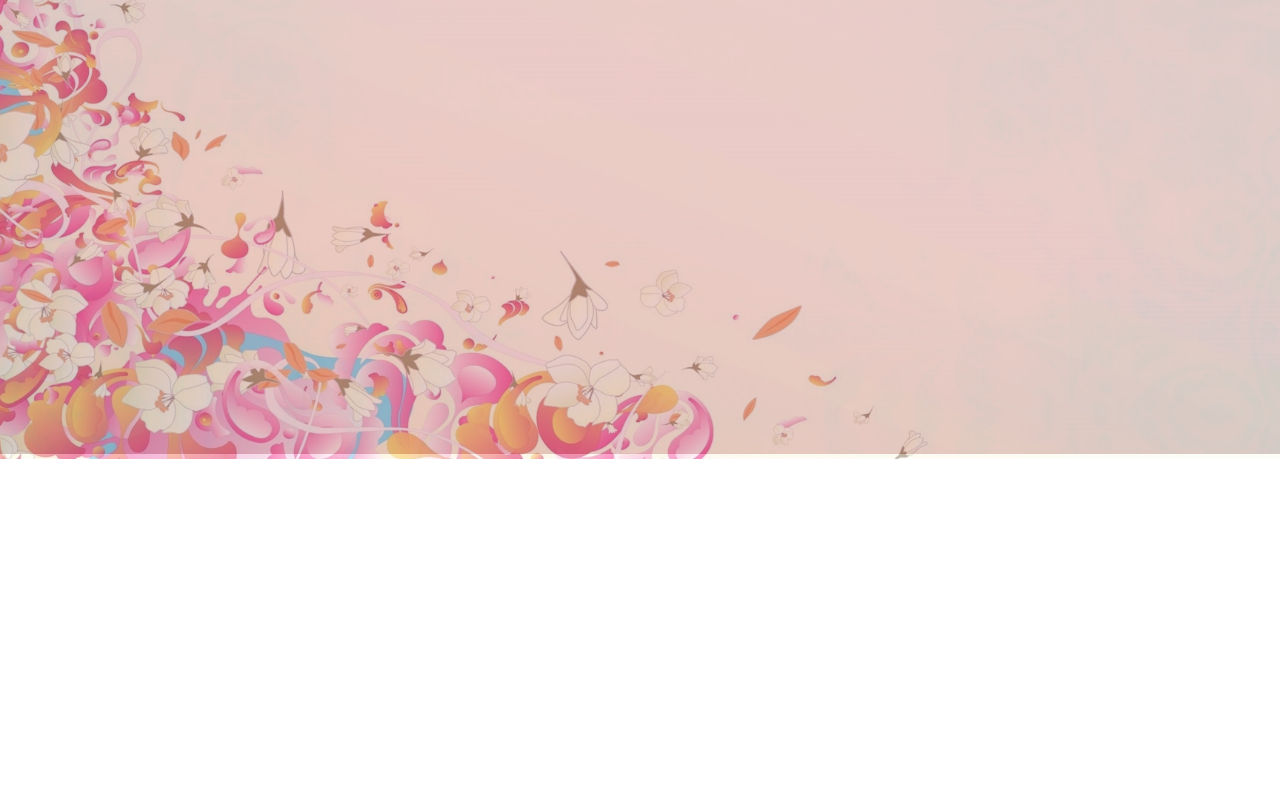
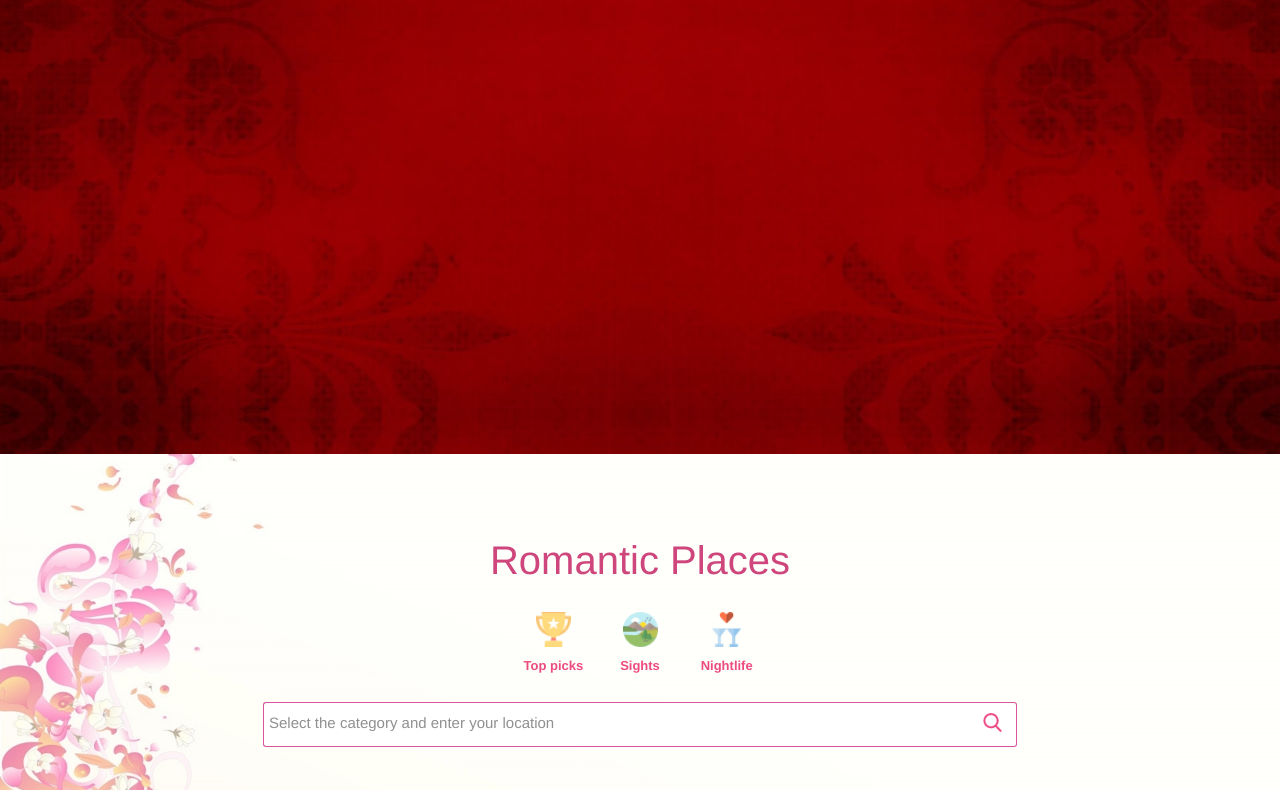
Before and after one commit to romklao/capstone_api, a plain HTML site: page index.html in a window 1280 px wide. Shown: the part 386-1176 px from the top of the page. Before the commit the page ends 845 px from the top, so only its background shows below. Drawn offline with nearby package versions, Linux system fonts and the light colour scheme; some packages are replaced by stand-ins of ours.

Commit message:
Updated responsive

```diff
--- a/main.css
+++ b/main.css
@@ -163,7 +163,7 @@ input + img {
 }
 
 button {
-    width: 45px;
+    width: 50px;
     height: 45px;
     background-color: white;
     border: 1px solid #D22986;
@@ -363,7 +363,7 @@ hr {
     }
 }
 
-@media (min-width: 750px) {
+@media (min-width: 750px) and (max-width: 800px) {
     html {
         background-size: 100%;
     }
@@ -386,9 +386,13 @@ hr {
     }
 }
 
-@media (min-width: 1000px) and (max-width: 1400px) {
+@media (min-width: 1000px) and (max-width: 1050px) {
+    html {
+        background-size: 100%;
+    }
     .title {
         top: 270px;
+        width: 100%;
     }
     .search-container {
         margin-top: -795px;
```
